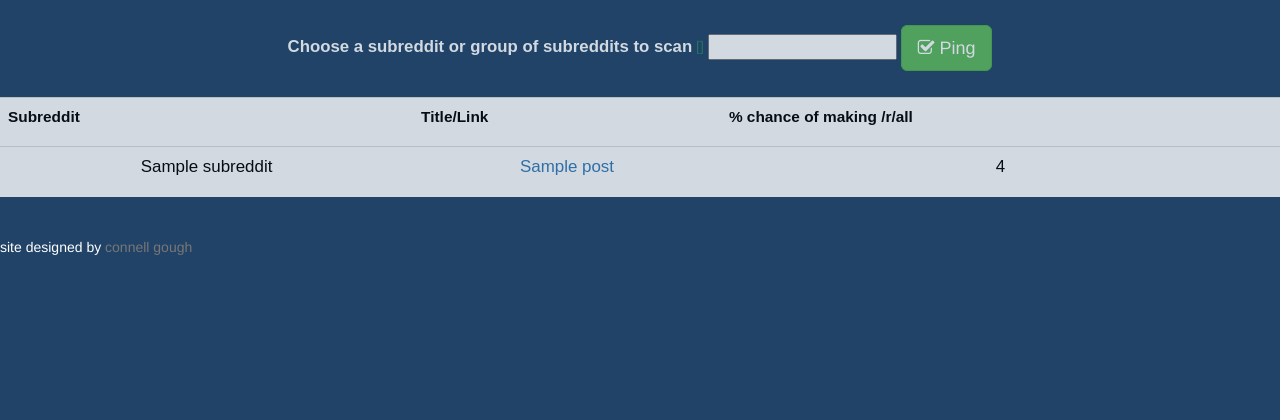
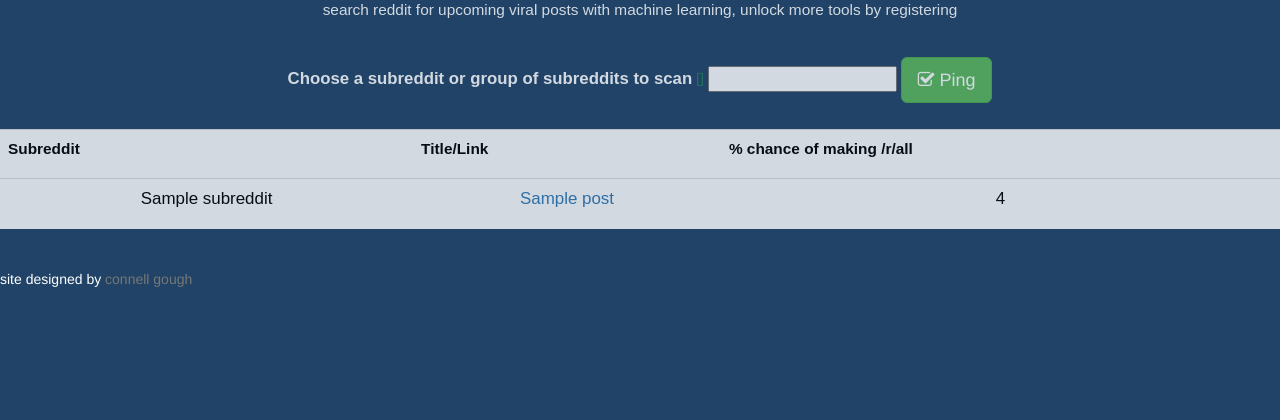
Before and after one commit to llennox/reddit_prediction_site_django_app, a Django app: template mc/templates/home.html in a window 1280 px wide. Shown: the part 243-663 px from the top of the page. Run offline with Django 3.2, Linux system fonts and the light colour scheme; the template is opened without the code that fills it: most values are stand-ins (such as "Sample title", 1, 10 or a date in 2020); form fields are guessed from the names that the template uses; some libraries are stand-ins or nearby versions.

Commit message:
changed some text

```diff
--- a/mc/static/css/custom.css
+++ b/mc/static/css/custom.css
@@ -13,7 +13,7 @@ html {width:100%;overflow-x: hidden;}
 
 }
 
-
+.generictext{font-family: Ubuntu, sans-serif;font-size:110%;color:white;}
 .spacer {margin-bottom:22%;height:30%;width:100%;}
 .push {height:20px;}
 footer {height:20px;color:white; bottom:0; float:left;left:0;}
--- a/mc/templates/home.html
+++ b/mc/templates/home.html
@@ -17,7 +17,7 @@
     <li><a data-toggle="tab" href="#subreddit4">Menu 4</a></li>-->
     {% if request.user.is_authenticated %}
 
-    <p>welcome back, {{ request.user.username }}
+    <p class="generictext">welcome back, {{ request.user.username }}</p>
     <a href="{% url 'logout_view' %}" id="signIn"><i class="fa fa-sign-out" aria-hidden="true"></i>
     Log out</a>
 {% else %}
@@ -35,6 +35,7 @@
           {%else%}
            <a href="http://trendpinger.com"><img class="logoimg" src="https://s3.amazonaws.com/anonshot/trendpingergreen.png"></a>
           {%endif%}
+    <p class="generictext">search reddit for upcoming viral posts with machine learning, unlock more tools by registering</p>
    <div id="loading" class="sk-cube-grid">
     <div class="sk-cube sk-cube1"></div>
     <div class="sk-cube sk-cube2"></div>
```
